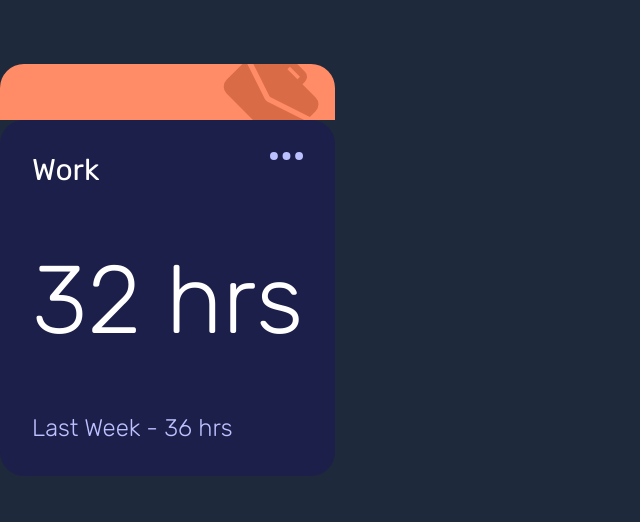
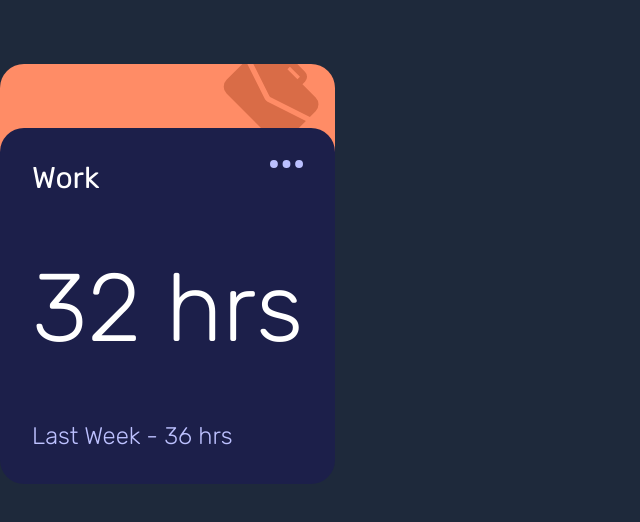
Before and after one commit to j-lr/time-tracking-dashboard, a website: page src/card.html in a window 1280 px wide. Shown: the whole page, without its empty margins (0-640 px from the left). Drawn offline with Linux system fonts and the light colour scheme.

Commit message:
fixed design error in prev commit, increased height of category bar and set -ve translateY on category data div

```diff
--- a/src/card.html
+++ b/src/card.html
@@ -24,15 +24,17 @@
   <body class="font-rubik text-white bg-slate-800">
     <div class="flex flex-col justify-end w-fit pt-16">
       <div
-        class="w-full bg-light-red-work h-14 rounded-tl-3xl rounded-tr-3xl overflow-hidden"
+        class="w-full bg-light-red-work h-10 laptop:h-24 rounded-tl-3xl rounded-tr-3xl overflow-hidden"
       >
         <img
           src="../images/icon-work.svg"
           alt="work card icon"
-          class="size-24 float-right mr-4 -mt-4"
+          class="size-20 laptop:size-24 float-right mr-4 -mt-4"
         />
       </div>
-      <div class="flex flex-col gap-16 bg-dark-blue w-fit p-8 rounded-3xl">
+      <div
+        class="flex flex-col gap-16 bg-dark-blue w-fit p-8 rounded-3xl -translate-y-8"
+      >
         <div class="flex justify-between">
           <h1 class="text-3xl">Work</h1>
           <img src="../images/icon-ellipsis.svg" alt="options" class="h-2" />
```
Also changed, not shown: src/output.css.
